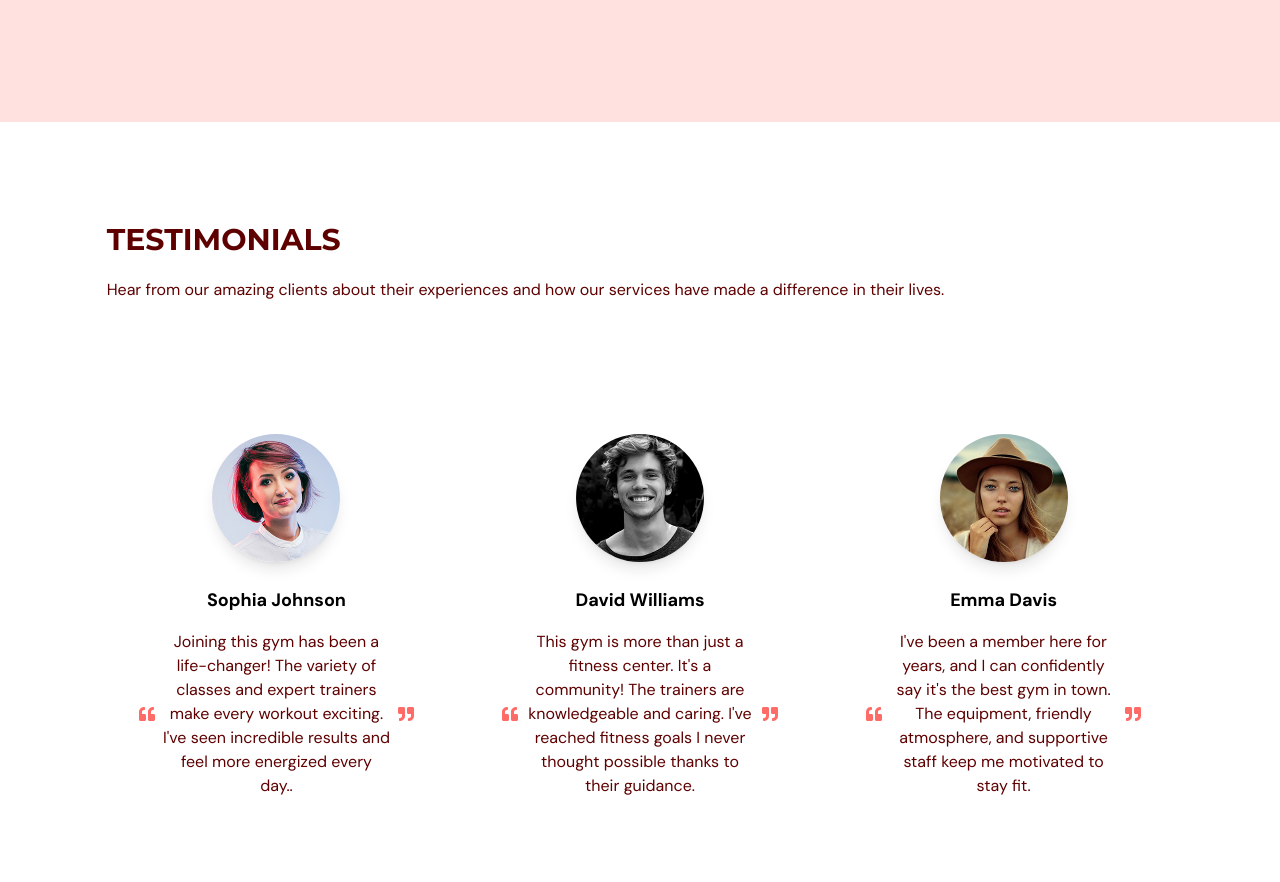
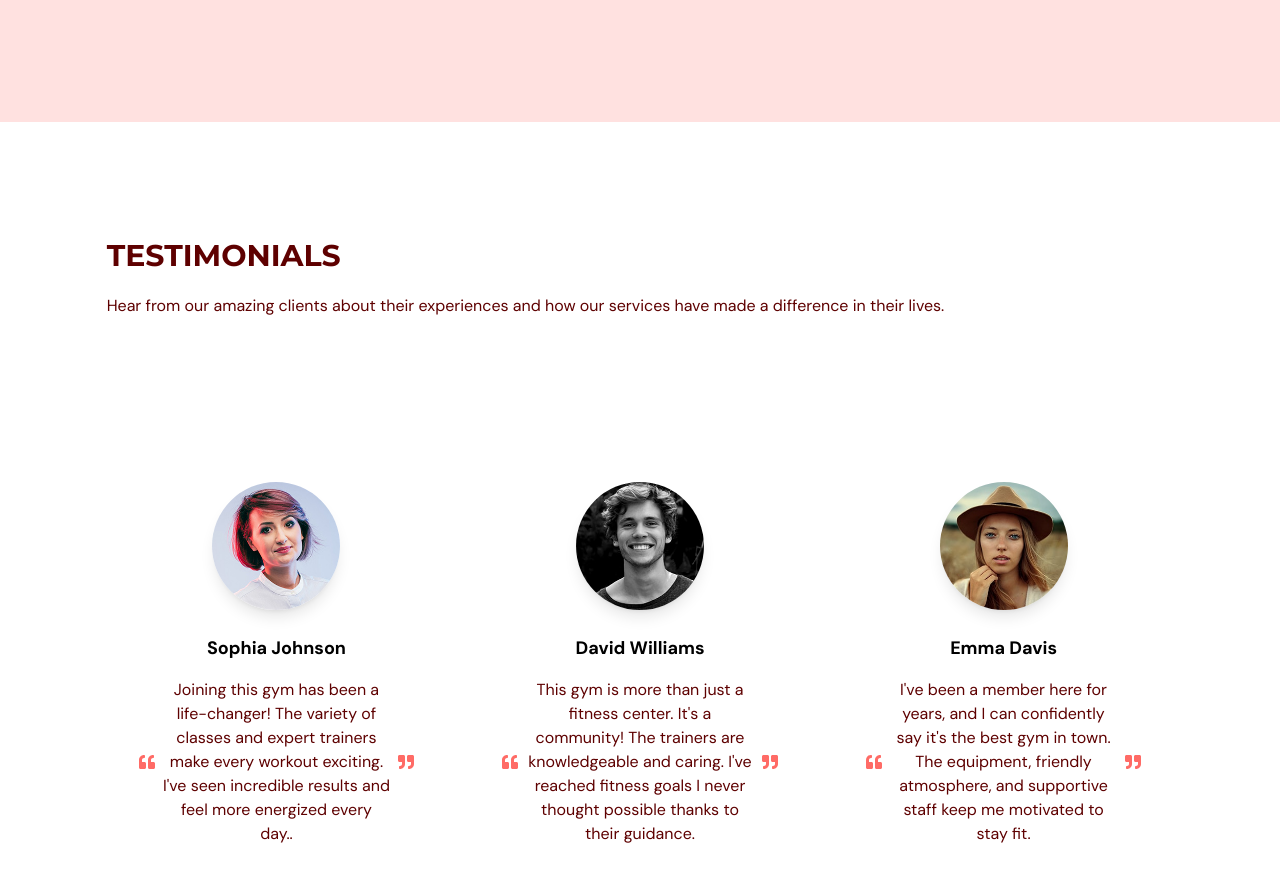
Before and after one commit to AnisBenFerhat/Gym-App, a React (Vite) app: page / in a window 1280 px wide. Shown: the part 2880-3762 px from the top of the page. Built offline with nearby package versions, Linux system fonts and the light colour scheme.

Commit message:
fixup! feat(Testimonial): Add Testimonials section and components
Fix spacing issues

```diff
--- a/src/scenes/testimonials/Testimonial.tsx
+++ b/src/scenes/testimonials/Testimonial.tsx
@@ -21,7 +21,7 @@ const Testimonial = ({ name, image, title, testimonial }: Props) => {
       viewport={{ once: true, amount: 0.5 }}
       transition={{ duration: 0.4 }}
       variants={childVariant}
-      className="mb-12 md:mb-0 mx-8"
+      className="mb-12 md:mb-0 mx-8 mt-8"
     >
       <div className="mb-6 flex justify-center">
         <img
--- a/src/scenes/testimonials/index.tsx
+++ b/src/scenes/testimonials/index.tsx
@@ -39,7 +39,7 @@ type Props = {
 
 const Testimonials = ({ setSelectedPage }: Props) => {
   return (
-    <section id="testimonials" className="mx-auto min-h-full w-5/6 py-20">
+    <section id="testimonials" className="mx-auto min-h-full w-5/6 py-20 mt-4">
       <motion.div
         onViewportEnter={() => setSelectedPage(SelectedPage.Benefits)}
         className=""
```
